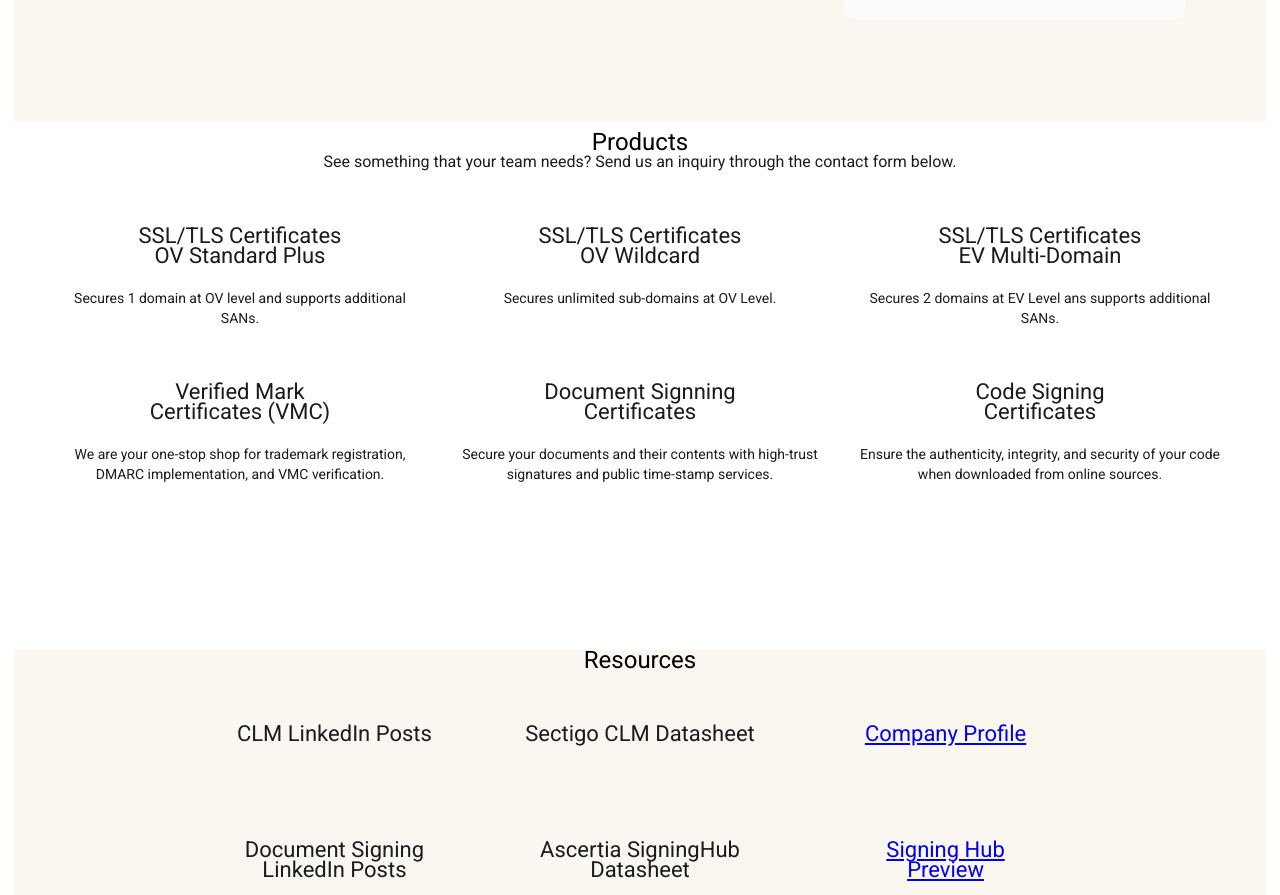
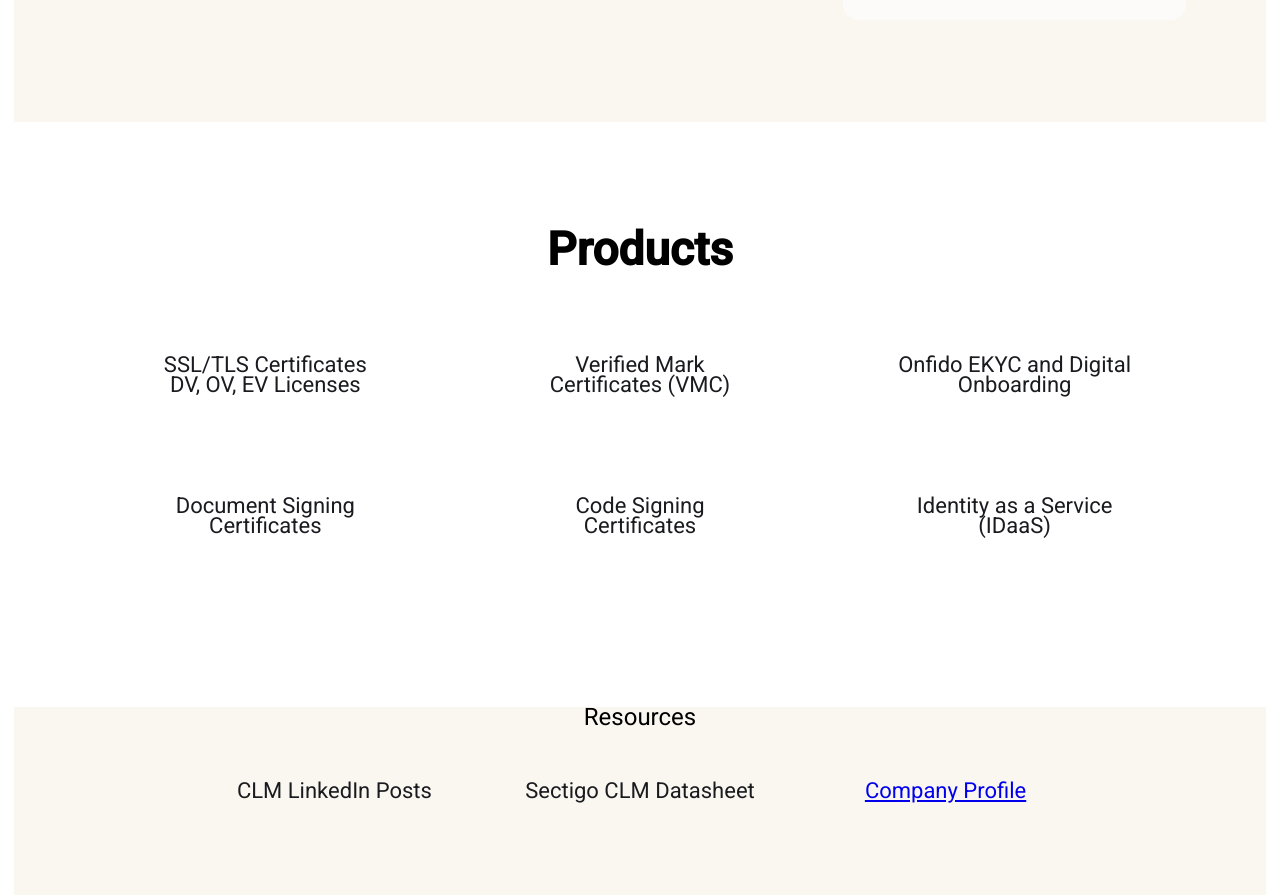
Before and after one commit to rolanveroncruz/certs-web, an Angular app: page / in a window 1280 px wide. Shown: the part 1780-2675 px from the top of the page. Built offline with nearby package versions, Linux system fonts and the light colour scheme; no server answers.

Commit message:
done resources.

```diff
--- a/src/app/landing/products/products.html
+++ b/src/app/landing/products/products.html
@@ -1,29 +1,28 @@
-<div class="products-container">
+<section class="products-container" id="products">
+  <div class="products-inner">
+
   <div class="products-headline">
     Products
   </div>
-  <div class="products-text">
-    See something that your team needs? Send us an inquiry through the contact form below.
-  </div>
 
   <div class="products-grid">
-    <app-product-grid-item headline="SSL/TLS Certificates <br> OV Standard Plus"
-                           text="Secures 1 domain at OV level and supports additional SANs."/>
-
-    <app-product-grid-item headline="SSL/TLS Certificates <br> OV Wildcard"
-                           text="Secures unlimited sub-domains at OV Level."/>
-
-    <app-product-grid-item headline="SSL/TLS Certificates <br> EV Multi-Domain"
-                           text="Secures 2 domains at EV Level ans supports additional SANs."/>
+    <app-product-grid-item headline="SSL/TLS Certificates <br> DV, OV, EV Licenses"
+                           />
 
     <app-product-grid-item headline="Verified Mark <br> Certificates (VMC)"
-                           text="We are your one-stop shop for trademark registration, DMARC implementation, and VMC verification."/>
+                           />
 
-    <app-product-grid-item headline="Document Signning <br> Certificates"
-                           text="Secure your documents and their contents with high-trust signatures and public time-stamp services."/>
+    <app-product-grid-item headline="Onfido EKYC and Digital <br> Onboarding"
+                           />
+
+    <app-product-grid-item headline="Document Signing <br>Certificates"
+                           />
 
     <app-product-grid-item headline="Code Signing <br> Certificates"
-                           text="Ensure the authenticity, integrity, and security of your code when downloaded from online sources."/>
+                           />
+    <app-product-grid-item headline="Identity as a Service <br> (IDaaS)"
+    />
 
   </div>
-</div>
+  </div>
+</section>
--- a/src/app/landing/products/products.scss
+++ b/src/app/landing/products/products.scss
@@ -1,27 +1,53 @@
-.products-container{
-    padding: 10px;
-    display: flex;
-    flex-direction: column;
-    align-items: center;
-    text-align: center;
-    width:100%;
+.products-container {
+  width: 100%;
+  min-height: 585px; /* "like above" but safe */
+
+  /* 115px top/bottom at 1440, scales down */
+  padding-block: clamp(48px, 7.99vw, 115px);
+
+  text-align: center;
 }
+
+.products-inner {
+  /* 90px at 1440, scales down */
+  padding-inline: clamp(16px, 6.25vw, 90px);
+}
+
 .products-headline {
-    font-family: 'Roboto', sans-serif;
-    font-size: 24px;
-    color: black;
+  font-family: 'Roboto', sans-serif;
+  font-weight: 700;
+  color: black;
+  line-height: 1.1;
+
+  font-size: clamp(38px, 3.6vw, 56px);
+  margin: 0 0 clamp(32px, 4.5vw, 65px) 0;
 }
+
 .products-text {
-    font-family: 'Roboto', sans-serif;
-    font-size: 16px;
+  font-family: 'Roboto', sans-serif;
+  font-size: clamp(16px, 1.3vw, 18px);
+  margin-top: 16px;
+  margin-bottom: clamp(32px, 4.5vw, 65px);
+  color: rgba(0, 0, 0, 0.85);
 }
-.products-grid{
+
+/* 3x2 grid */
+.products-grid {
   display: grid;
   grid-template-columns: repeat(3, 1fr);
-  grid-gap: 2rem;
-  padding-top: 2rem;
-  padding-left: 2rem;
-  padding-right: 2rem;
-  grid-template-rows: 1fr 1fr 1fr;
+  gap: clamp(16px, 2.5vw, 32px);
+  row-gap: clamp(32px, 4.5vw, 65px);
+}
 
+/* Optional: keep it 3x2 at desktop, become 2x3 then 1x6 */
+@media (max-width: 1024px) {
+  .products-grid {
+    grid-template-columns: repeat(2, 1fr);
+  }
 }
+
+@media (max-width: 640px) {
+  .products-grid {
+    grid-template-columns: 1fr;
+  }
+}
```
